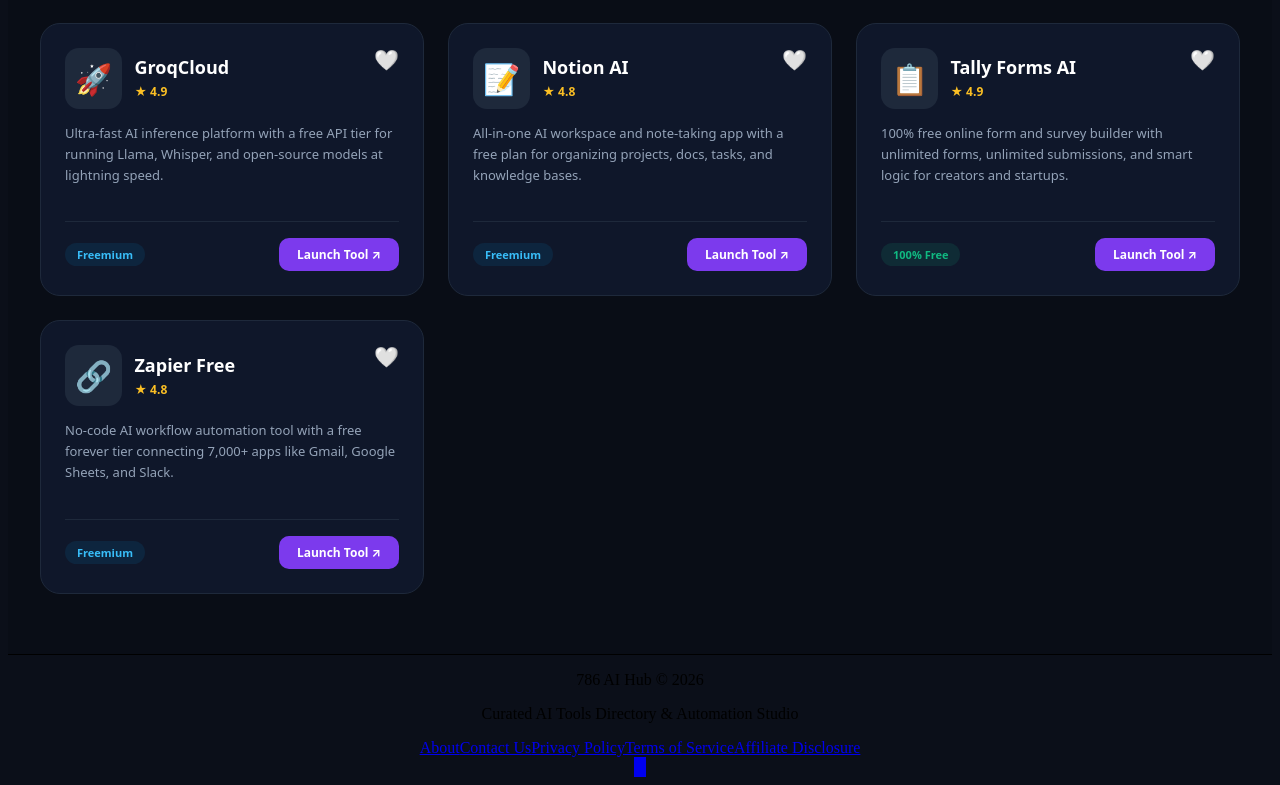
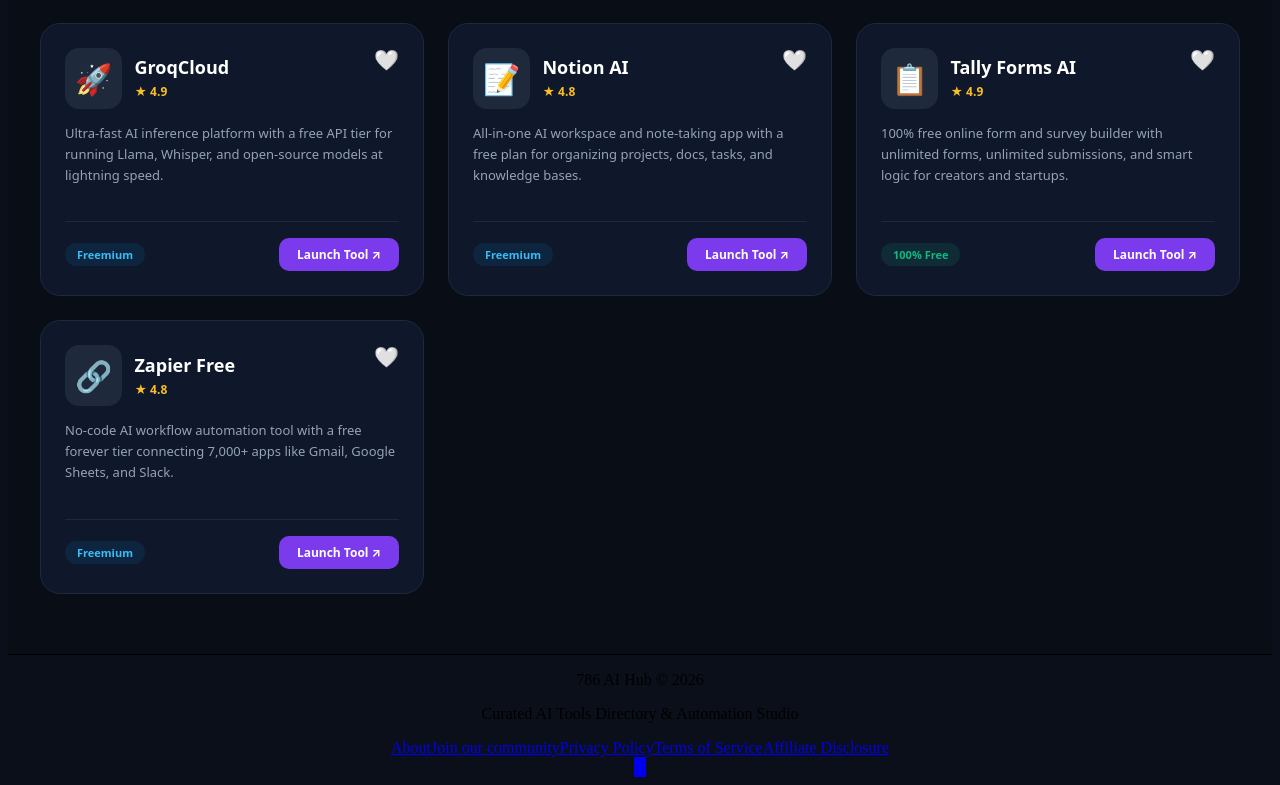
Before and after one commit to aliraza14361-pixel/786ai-hub, a Next.js app: page / in a window 1280 px wide. Shown: the part 4036-4821 px from the top of the page. Built offline with nearby package versions, Linux system fonts and the light colour scheme.

Commit message:
change Contact Us to Join our community in footer

```diff
--- a/components/Footer.tsx
+++ b/components/Footer.tsx
@@ -11,7 +11,7 @@ export default function Footer() {
 
         <div className="flex flex-wrap items-center justify-center gap-5 text-xs font-medium">
           <a href="/about" className="hover:text-cyan-400 transition">About</a>
-          <a href="/contact" className="text-cyan-400 hover:text-cyan-300 font-semibold transition">Contact Us</a>
+          <a href="/contact" className="text-cyan-400 hover:text-cyan-300 font-semibold transition">Join our community</a>
           <a href="/privacy" className="hover:text-cyan-400 transition">Privacy Policy</a>
           <a href="/terms" className="hover:text-cyan-400 transition">Terms of Service</a>
           <a href="/disclosure" className="hover:text-cyan-400 transition">Affiliate Disclosure</a>
```
